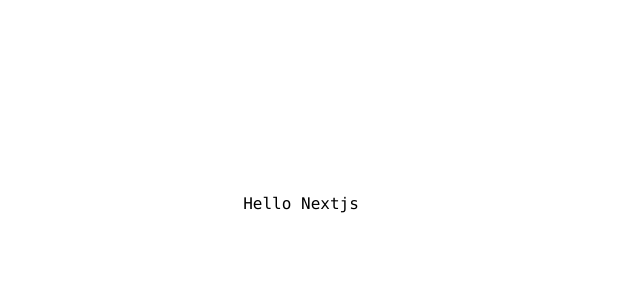
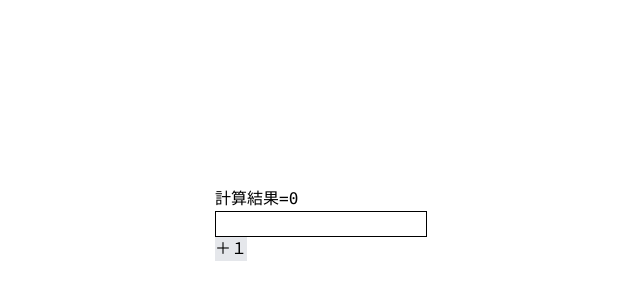
Before and after one commit to oshita-n/PersornalColorApp, a Next.js app: page / in a window 1280 px wide. Shown: the part 196-496 px from the top of the page, without its empty margins (339-979 px from the left). Built offline with nearby package versions, Linux system fonts and the light colour scheme.

Commit message:
change JSX from hello to sample()

```diff
--- a/src/pages/index.tsx
+++ b/src/pages/index.tsx
@@ -1,7 +1,9 @@
+import sample from "./sample";
+
 const Home: React.FC = () => {
   return (
     <div className="flex justify-center items-center flex-col min-h-screen font-mono">
-      Hello Nextjs
+      {sample()}
     </div>
   );
 };
--- a/src/pages/sample.tsx
+++ b/src/pages/sample.tsx
@@ -1,18 +1,21 @@
+import React from "react";
 import { useState } from "react";
 
 const sample = () => {
-  const [value, setValuse] = useState<number>(0);
+  const [value, setValue] = useState<number>(0);
 
   return (
     <div className="mt-10 ml-10 flex flex-col">
       <div>
         <span>{`計算結果=${value}`}</span>
       </div>
+
       <div>
-        <input type="text" className="border border-black" />
+        <input type="number" className="border border-black" />
       </div>
+
       <div>
-        <button className="bg-gray-200" onClick={() => setValuse(value + 1)}>
+        <button className="bg-gray-200" onClick={() => setValue(value + 1)}>
           ＋１
         </button>
       </div>
```
